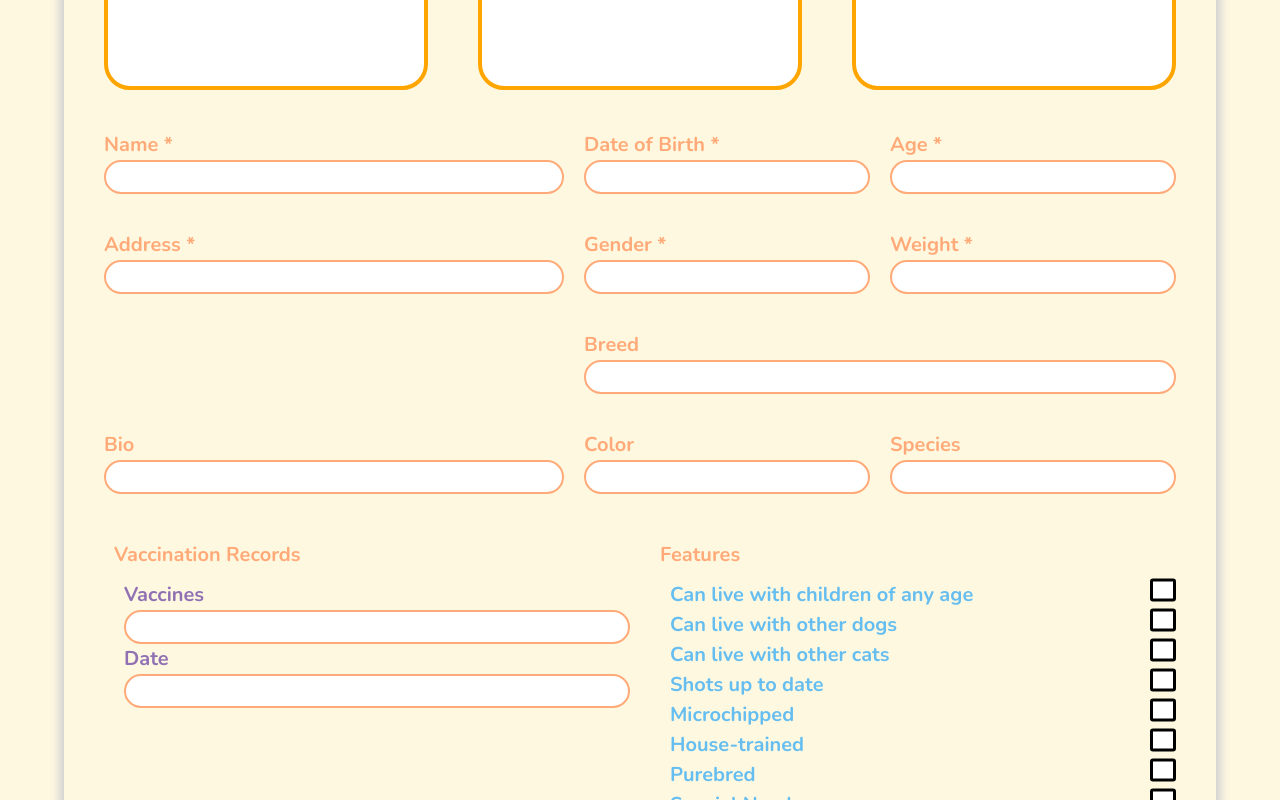
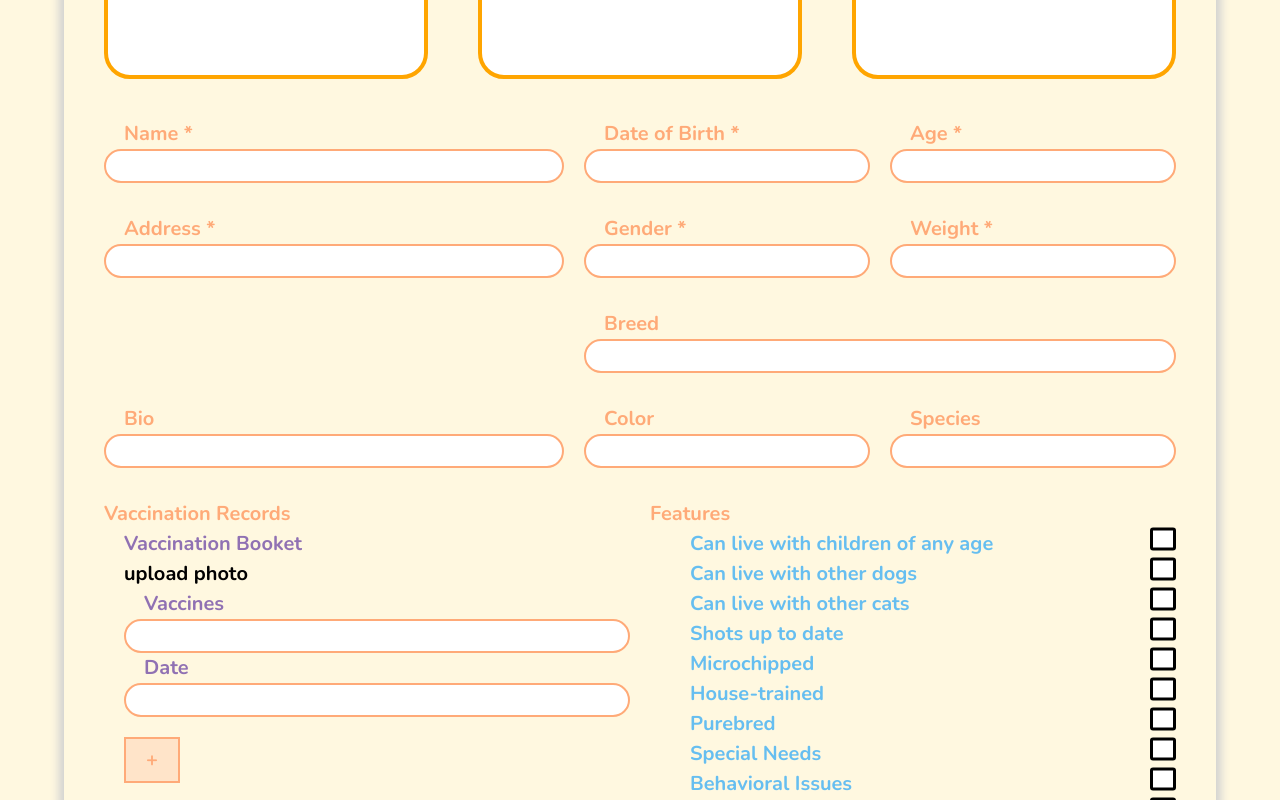
Before and after one commit to pprporrr/pawsprom, a React (Vite) app in the folder frontend/: page /create in a window 1280 px wide. Shown: the part 480-1280 px from the top of the page. Built offline with nearby package versions, Linux system fonts and the light colour scheme.

Commit message:
Vaccine add button

```diff
--- a/frontend/src/Components/CreatePet/CreatePet.tsx
+++ b/frontend/src/Components/CreatePet/CreatePet.tsx
@@ -7,7 +7,7 @@ export const CreatePet = () => {
   return (
     <section className={styles.create_pet_container}>
       <h1 className={styles.head}>Create Pet Profile</h1>
-      <form action="" method='post'>
+      <form  >
         <section className={styles.photo_area}>
           <UploadPhoto/>
           <UploadPhoto/>
--- a/frontend/src/Components/CreatePet/UploadPhoto.tsx
+++ b/frontend/src/Components/CreatePet/UploadPhoto.tsx
@@ -7,8 +7,8 @@ export const UploadPhoto = () => {
 
   return (
     <>
-      <label className={styles.photo_form} htmlFor="file">file</label>
-      <input  type='file' id='file' required hidden/>
+      <label className={styles.photo_form} htmlFor="photo">file</label>
+      <input  type='file' id='photo'  hidden/>
     </>
 
   )
--- a/frontend/src/Components/InfoPet/AddVacinationRecord.module.css
+++ b/frontend/src/Components/InfoPet/AddVacinationRecord.module.css
@@ -1,14 +1,28 @@
 .vaccines_con{
   grid-area: vaccines;
 }
-.vaccines_con p{
+.vaccines_con p:first-child{
   color: #ffaa78;
 }
-.vaccine_con{
-  display: flex;
-  flex-direction: column;
+.vaccines_con p:nth-child(2){
+  padding-left: 1rem;
+  color: #9071B3;
+}
+
+label{
   padding-left: 1rem;
 }
-.vaccine_con label{
-  color: #9071B3;
+label:hover{
+  cursor: pointer;
+  padding-left: 1rem;
 }
+
+.add_btn{
+  display: flex;
+  border: 2px solid #ffaa78;
+  background-color: rgba(255, 167, 133, 0.25);
+  color: #ffaa78;
+  margin-top: 1rem;
+  margin-left: 1rem;
+  padding: 0.3rem 1rem;
+}
--- a/frontend/src/Components/InfoPet/AddVacinationRecord.tsx
+++ b/frontend/src/Components/InfoPet/AddVacinationRecord.tsx
@@ -1,15 +1,23 @@
 import styles from './AddVacinationRecord.module.css'
+import { VaccineRecord } from './VaccineRecord'
+import { useState } from 'react'
 
 export const AddVacinationRecord = () => {
+  const [vaccineRecordList, setVaccineList] = useState([])
+
+  function onClickHandler(){
+
+  }
+
   return (
   <section className={styles.vaccines_con}>
     <p>Vaccination Records</p>
-    <div className={styles.vaccine_con}>
-      <label htmlFor="vaccine">Vaccines</label>
-      <input type="text" id='vaccine'/>
-      <label htmlFor="date">Date</label>
-      <input type="text" id='date' />
-    </div>
+    <p className={styles.booklet}>Vaccination Booket</p>
+    <label htmlFor="booklet"> upload photo</label>
+    <input type="file" id='booklet' hidden/>
+    <VaccineRecord/>
+    {}
+    <button type='button' className={styles.add_btn} onClick={onClickHandler} >+</button>
   </section>
   )
 }
--- /dev/null
+++ b/frontend/src/Components/InfoPet/VaccineRecord.module.css
@@ -0,0 +1,8 @@
+.vaccine_con{
+  display: flex;
+  flex-direction: column;
+  padding-left: 1rem;
+}
+.vaccine_con>label{
+  color: #9071B3;
+}
--- /dev/null
+++ b/frontend/src/Components/InfoPet/VaccineRecord.tsx
@@ -0,0 +1,12 @@
+import styles from './VaccineRecord.module.css'
+
+export const VaccineRecord = () => {
+  return (
+  <div className={styles.vaccine_con}>
+    <label htmlFor="vaccine">Vaccines</label>
+    <input type="text" id='vaccine' required/>
+    <label htmlFor="date">Date</label>
+    <input type="text" id='date' />
+  </div>
+  )
+}
--- a/frontend/src/index.css
+++ b/frontend/src/index.css
@@ -33,6 +33,8 @@ h3 {
 
 p {
   /* 20px */
+  margin: 0;
+  padding: 0;
   font-size: 1rem;
 }
 
```
